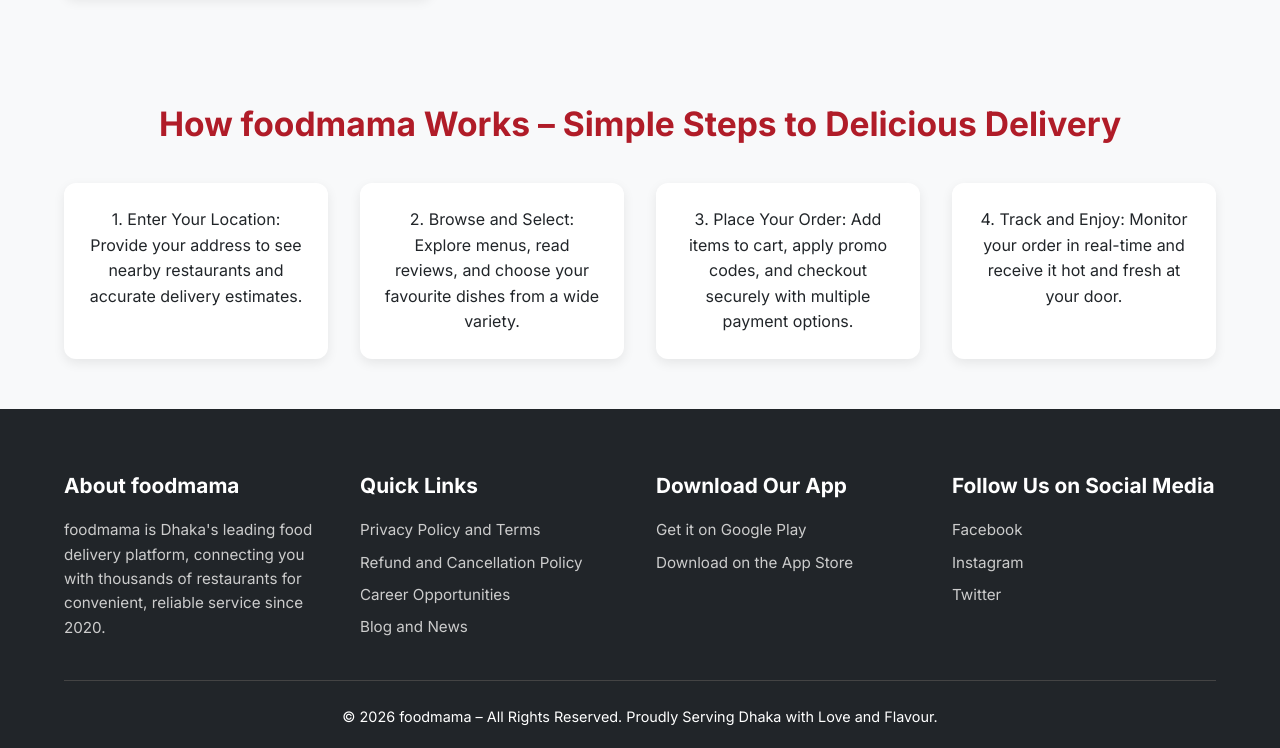
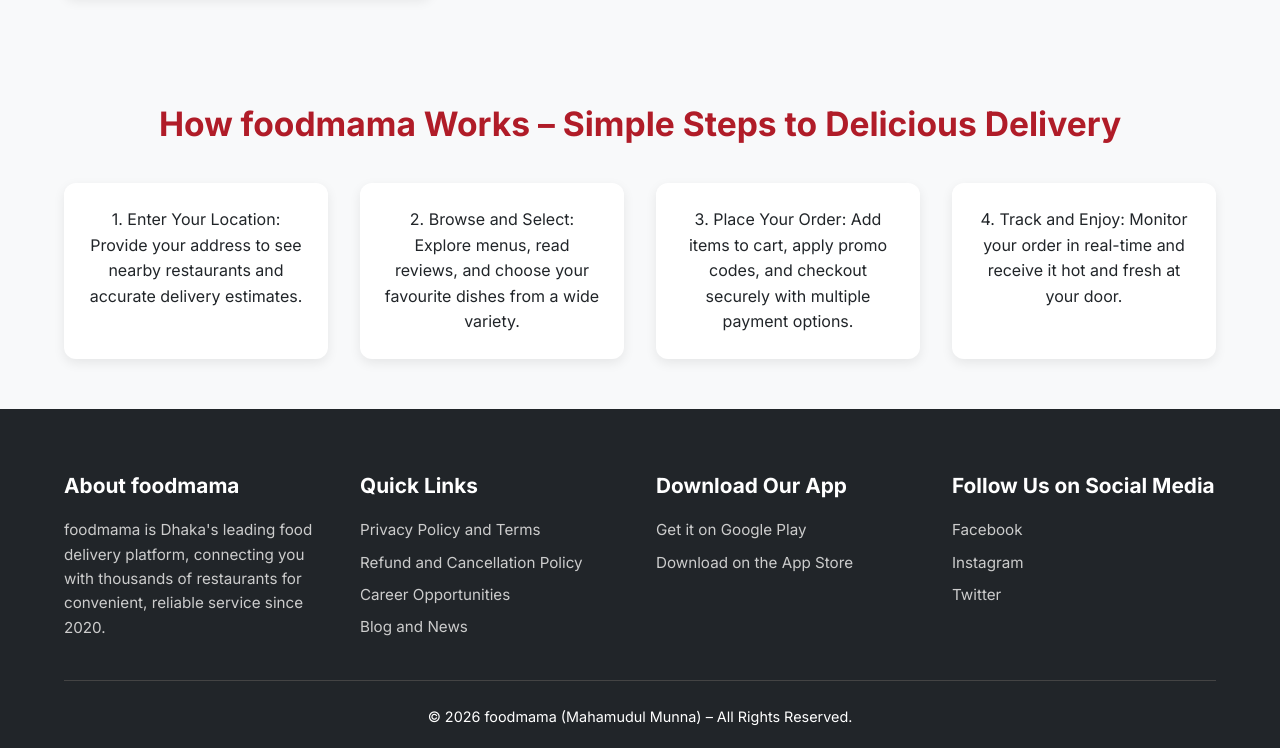
Before and after one commit to mahamudul-munna/foodmama, a plain HTML site: page index.html in a window 1280 px wide. Shown: the part 4044-4792 px from the top of the page. Drawn offline with Linux system fonts and the light colour scheme.

Commit message:
Update index.html

```diff
--- a/index.html
+++ b/index.html
@@ -5,7 +5,7 @@
   <meta name="viewport" content="width=device-width, initial-scale=1.0"/>
   <meta name="description" content="Discover and order from the finest restaurants across Dhaka with foodmama. Enjoy swift delivery, a vast selection of cuisines, exclusive discounts, and seamless online ordering experience tailored just for you."/>
   <meta name="keywords" content="food delivery Dhaka, online food order, restaurants in Dhaka, fast food delivery, Bangladeshi cuisine, pizza delivery, biryani online"/>
-  <title>foodmama - Food Delivery Online</title>
+  <title>foodmama</title>
 
   <!-- Google Fonts -->
   <link rel="preconnect" href="https://fonts.googleapis.com">
@@ -314,7 +314,7 @@
         <a href="#">Twitter</a>
       </div>
     </div>
-    <div class="footer-bottom">© 2026 foodmama – All Rights Reserved. Proudly Serving Dhaka with Love and Flavour.</div>
+    <div class="footer-bottom">© 2026 foodmama (Mahamudul Munna) – All Rights Reserved.</div>
   </footer>
 
   <!-- Scroll to Top Button -->
```
